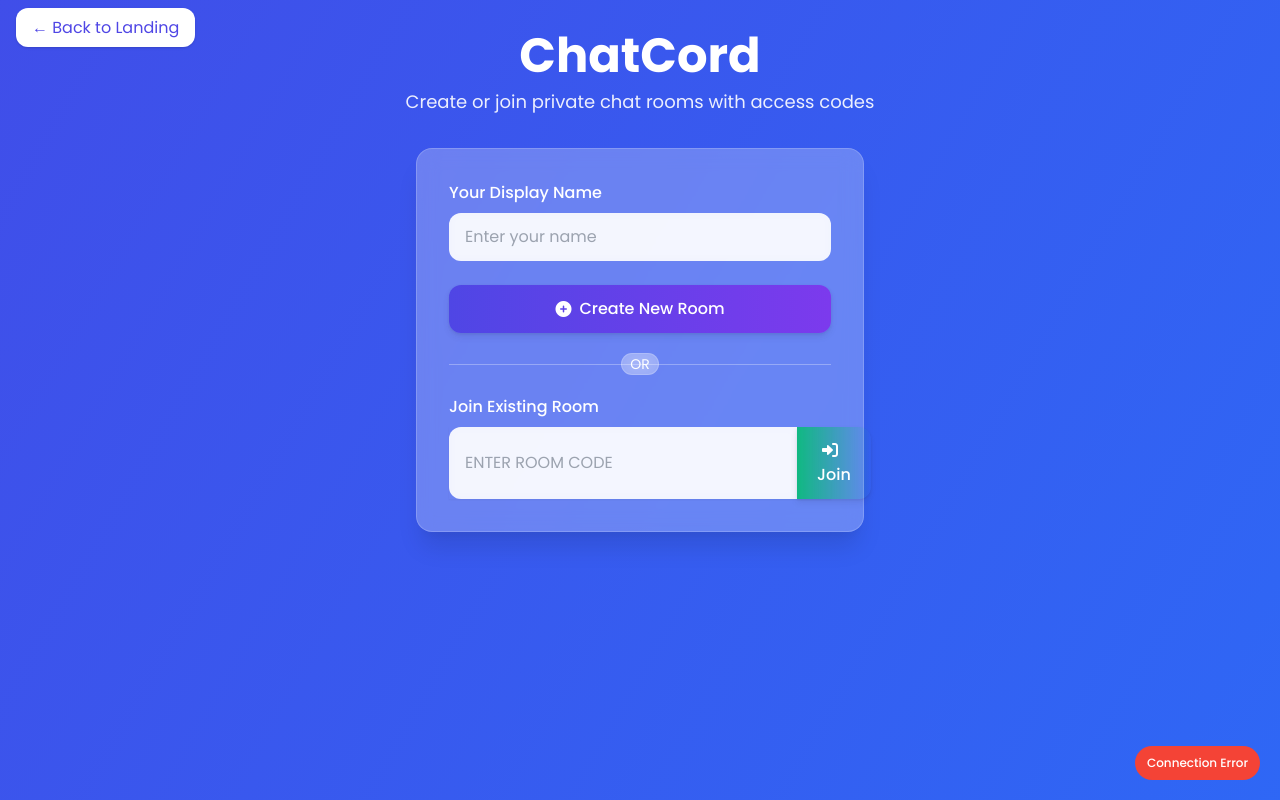
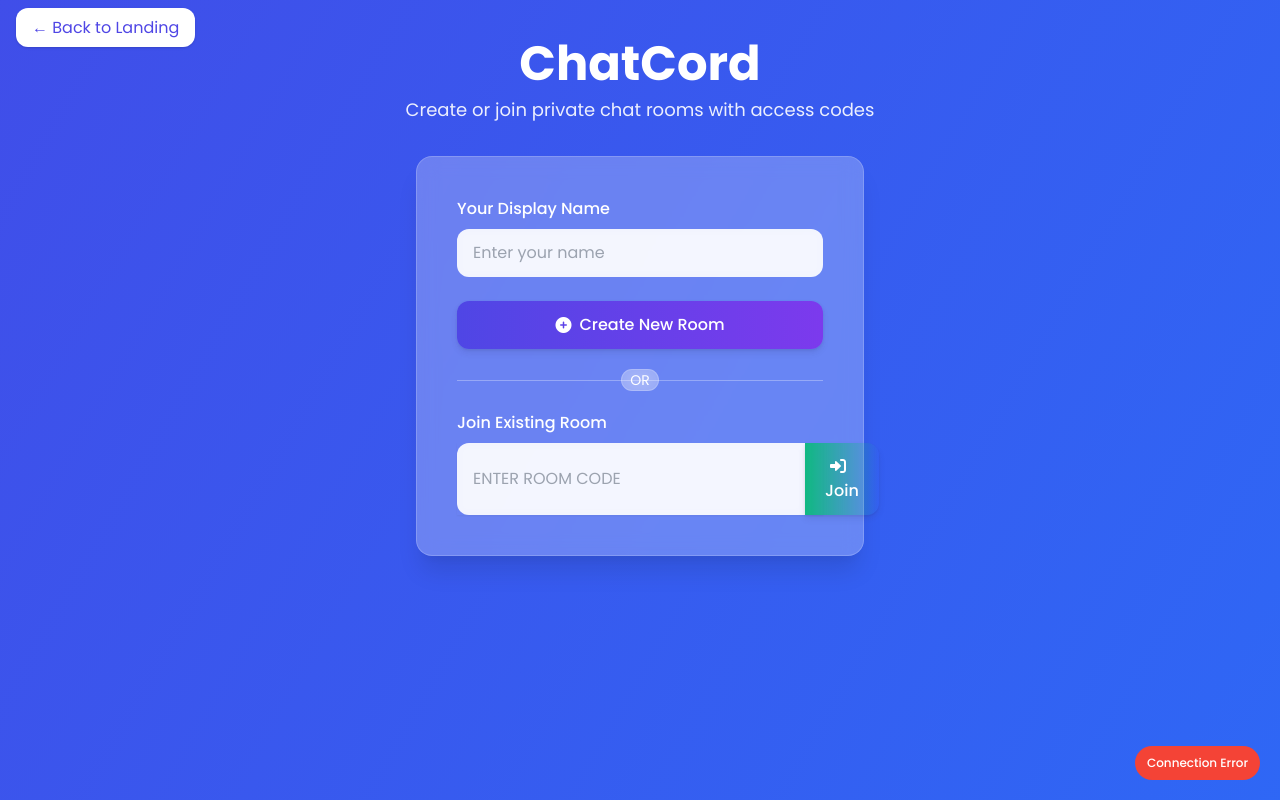
Before and after one commit to TheHUNTER2714/chatcord, a website: page public/index.html in a window 1280 px wide. Drawn offline with nearby package versions, Linux system fonts and the light colour scheme.

Commit message:
Update index.html

```diff
--- a/public/index.html
+++ b/public/index.html
@@ -229,15 +229,15 @@
         <span id="connection-status-text">Connecting...</span>
     </div>
 
-    <div class="container mx-auto px-4 py-8">
+    <div class="container mx-auto px-4 sm:px-6 md:px-8 py-6 sm:py-10">
         <!-- Logo and Header -->
         <div class="text-center mb-8">
-            <h1 class="text-5xl font-bold text-white drop-shadow-lg">ChatCord</h1>
+            <h1 class="text-3xl sm:text-4xl md:text-5xl font-bold text-white drop-shadow-lg">ChatCord</h1>
             <p class="text-white text-opacity-90 mt-2 text-lg">Create or join private chat rooms with access codes</p>
         </div>
 
         <!-- Landing Page -->
-        <div id="landing-page" class="max-w-md mx-auto glass-effect p-8 rounded-2xl shadow-xl page-transition">
+        <div id="landing-page" class="max-w-md mx-auto glass-effect p-6 sm:p-8 md:p-10 rounded-2xl shadow-xl page-transition">
             <div class="mb-6">
                 <label for="username" class="block text-white font-medium mb-2">Your Display Name</label>
                 <input type="text" id="username" class="w-full px-4 py-3 border-0 rounded-xl focus:outline-none focus:ring-2 focus:ring-indigo-500 bg-white bg-opacity-90 backdrop-filter backdrop-blur-sm transition-all duration-200" placeholder="Enter your name">
```
